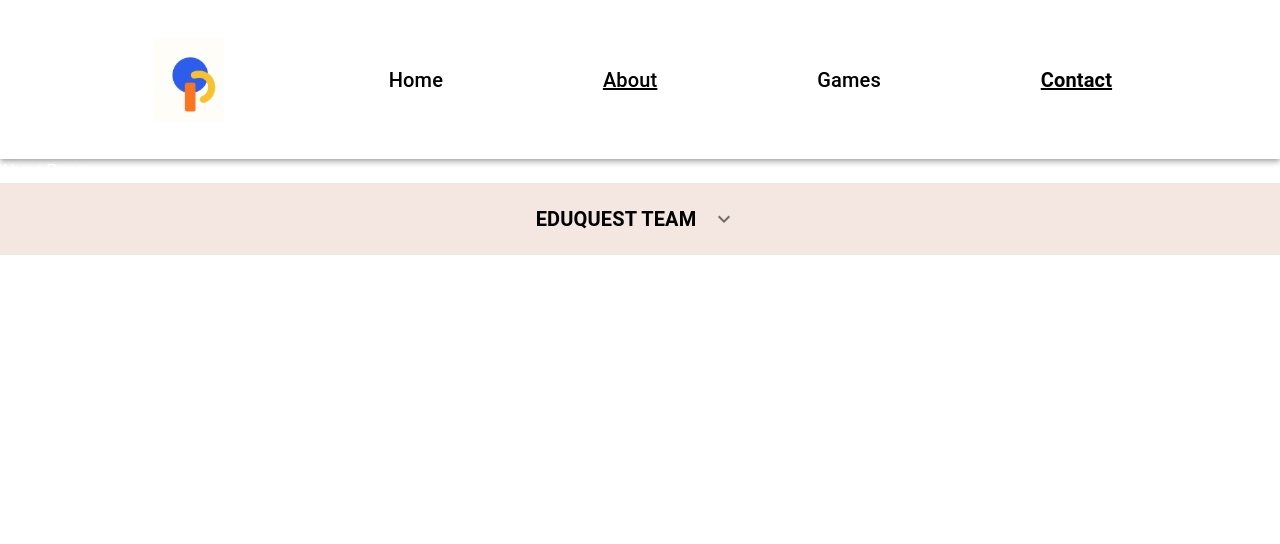
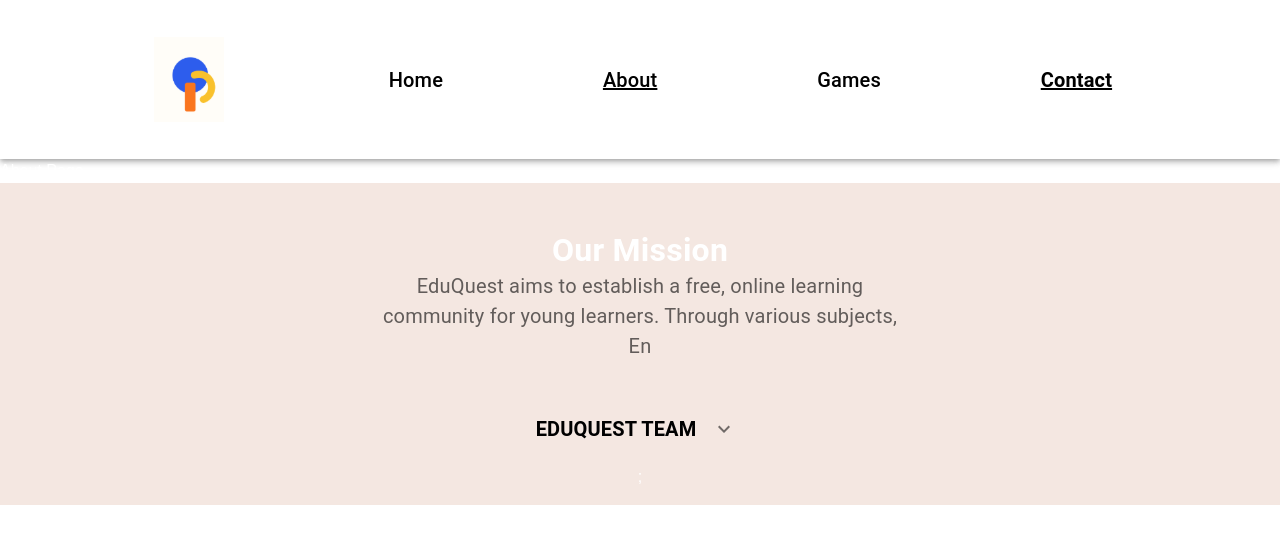
Before and after one commit to PayamErfan/eduquest, a Next.js app in the folder website/contact/eduquest-website/: page /about in a window 1280 px wide. Shown: the top 544 px of the page. Built offline with nearby package versions, Linux system fonts and the light colour scheme.

Commit message:
Added the mission statement and the typewriter effect for it

```diff
--- a/website/contact/eduquest-website/src/app/about/page.tsx
+++ b/website/contact/eduquest-website/src/app/about/page.tsx
@@ -3,25 +3,26 @@ import { Box, Typography, Avatar, Grid2 } from '@mui/material';
 
 //import TeamMember from '@/components/TeamMember';
 import TeamBanner from '@/components/TeamBanner';
+import MissionStatement from '@/components/MissionStatement';
 
 const teamMembers = [
-    { name: 'Payamullah Erfan', image: '/pictures/Payam.jpg'},
-    { name: 'Gabriel Gomes', image: 'Pictures/IMG_2778.jpg'},
-    { name: 'Isaac Lei', image: 'Pictures/IMG_0262.JPG' },
-    { name: 'Rachel Cheung', image: 'Pictures/IMG_2417.jpg' },
-    { name: 'Avery Estes', image: 'Pictures/Screenshot\ 2024-10-24\ 130322.png' },
-    { name: 'Ava Joshi', image: 'Pictures/Ava_Joshi.jpg' },
-    { name: 'Anupriya Islam', image: 'Pictures/Anupriya.jpg' },
-    { name: 'Bhavita Peddi', image: 'Pictures/Bhavita.jpg' },
-    { name: 'Mihir Mirchandani', image: 'Pictures/mihir_mirchandani.jpeg' },
-    { name: 'Jasraj Dhillon', image: 'Pictures/Jasraj.jpg' },
-    { name: 'Jenny Liang', image: 'Pictures/Jenny_liang.png' },
-    { name: 'Temmie Park', image: 'Pictures/Temmie.jpg' },
-    { name: 'Jonathan Herrera Gonzalez', image: 'Pictures/IMG_2544.jpg' },
-    { name: 'Turner Osswald', image: 'Pictures/Screenshot\ 2024-10-24\ 114908.png' },
-    { name: 'Jun Kim', image: 'Pictures/IMG_8804.jpeg' },
-    { name: 'Alyssa Chiu', image: 'Pictures/Alyssa.jpeg' },
-    { name: 'Anushka Verma', image: 'Pictures/anushka_verma.jpg' },
+    { name: 'Payamullah Erfan', image: '/pictures/Payam.jpg', title: "Project Manager"},
+    { name: 'Gabriel Gomes', image: 'Pictures/IMG_2778.jpg', title: "Project Manager"},
+    { name: 'Isaac Lei', image: 'Pictures/IMG_0262.JPG', title: "Project Manager"},
+    { name: 'Mihir Mirchandani', image: 'Pictures/mihir_mirchandani.jpeg', title: "Team Lead" },
+    { name: 'Jasraj Dhillon', image: 'Pictures/Jasraj.jpg', title: "Team Lead" },
+    { name: 'Rachel Cheung', image: 'Pictures/IMG_2417.jpg', title: "General Member"},
+    { name: 'Avery Estes', image: 'Pictures/Screenshot\ 2024-10-24\ 130322.png', title: "General Member"},
+    { name: 'Ava Joshi', image: 'Pictures/Ava_Joshi.jpg', title: "General Member" },
+    { name: 'Anupriya Islam', image: 'Pictures/Anupriya.jpg', title: "General Member"},
+    { name: 'Bhavita Peddi', image: 'Pictures/Bhavita.jpg', title: "General Member" },
+    { name: 'Jenny Liang', image: 'Pictures/Jenny_liang.png', title: "General Member"},
+    { name: 'Temmie Park', image: 'Pictures/Temmie.jpg', title: "General Member"},
+    { name: 'Jonathan Gonzalez', image: 'Pictures/IMG_2544.jpg', title: "General Member" },
+    { name: 'Turner Osswald', image: 'Pictures/Screenshot\ 2024-10-24\ 114908.png', title: "General Member" },
+    { name: 'Jun Kim', image: 'Pictures/IMG_8804.jpeg', title: "General Member" },
+    { name: 'Alyssa Chiu', image: 'Pictures/Alyssa.jpeg', title: "General Member"},
+    { name: 'Anushka Verma', image: 'Pictures/anushka_verma.jpg', title: "General Member"},
 
 ];
 
@@ -30,8 +31,20 @@ const About = () => {
     <div>
       <Navbar />
       <h1>About Page</h1>
-      {/* Add content for the Games page */}
-      <TeamBanner teamMembers={teamMembers}/>;
+      <Box
+        sx={{
+            display: "flex",
+            flexDirection: "column",
+            alignItems: "center",
+            width: "100%",
+            padding: 2,
+            backgroundColor: "#f4e7e1",
+        }}>
+        <MissionStatement></MissionStatement>
+        {/* Add content for the Games page */}
+        <TeamBanner teamMembers={teamMembers}/>;
+      </Box>
+
     </div>
   );
 };
--- /dev/null
+++ b/website/contact/eduquest-website/src/components/MissionStatement.tsx
@@ -0,0 +1,46 @@
+"use client";
+import React, { useState, useEffect} from 'react';
+import { Box, Typography } from '@mui/material';
+
+
+
+const MissionStatement: React.FC = () => {
+    const entireText = "EdduQuest aims to establish a free, online learning community for young learners. Through various subjects, English, and math, we hope to build a strong foundation for early education."
+    const [displayedText, setDisplayedText] = useState("");
+
+    useEffect(() => {
+        let currentIndex = 0;
+        const typingInterval = setInterval(() => {
+            if (currentIndex < entireText.length){
+                setDisplayedText((prev) => prev + entireText[currentIndex]);
+                currentIndex += 1;
+            } else{
+                clearInterval(typingInterval);
+            }
+        }, 50);
+
+        return () => clearInterval(typingInterval);
+    }, []);
+
+
+    return (
+        <Box
+            sx={{
+                backgroundColor: "#f4e7e1",
+                padding: 4,
+                textAlign: 'center',
+                maxWidth: '600px'
+            }}>
+
+            <Typography variant="h4" fontWeight="bold" sx={{fontSize: "2.0rem"}}>
+                Our Mission
+            </Typography>
+
+            <Typography variant="body1" color="text.secondary" sx={{fontSize: "1.25rem"}}>
+                {displayedText}
+            </Typography>
+        </Box>
+    );
+};
+
+export default MissionStatement;
--- a/website/contact/eduquest-website/src/components/TeamBanner.tsx
+++ b/website/contact/eduquest-website/src/components/TeamBanner.tsx
@@ -65,7 +65,7 @@ const TeamBanner: React.FC<TeamToggleProps> = ({ teamMembers }) => {
                     md={3}
                     lg={2}
                     key={index}>
-                    <TeamMember name={member.name} image={member.image} />
+                    <TeamMember name={member.name} image={member.image} title={member.title}/>
 
 
                 </Grid2>
--- a/website/contact/eduquest-website/src/components/TeamMember.tsx
+++ b/website/contact/eduquest-website/src/components/TeamMember.tsx
@@ -4,9 +4,10 @@ import { Box, Typography, Avatar } from '@mui/material';
 interface TeamMemberProps {
   name: string;
   image: string;
+  title: string;
 }
 
-const TeamMember: React.FC<TeamMemberProps> = ({ name, image }) => {
+const TeamMember: React.FC<TeamMemberProps> = ({ name, image, title }) => {
   return (
     <Box sx={{ textAlign: 'center' }}>
       {/* Outer box to serve as a wooden frame */}
@@ -47,6 +48,7 @@ const TeamMember: React.FC<TeamMemberProps> = ({ name, image }) => {
         <Typography variant="body1" fontWeight="bold" color="black">
           {name}
         </Typography>
+        <Typography variant="body1" color="black">{title}</Typography>
       </Box>
     </Box>
   );
```
